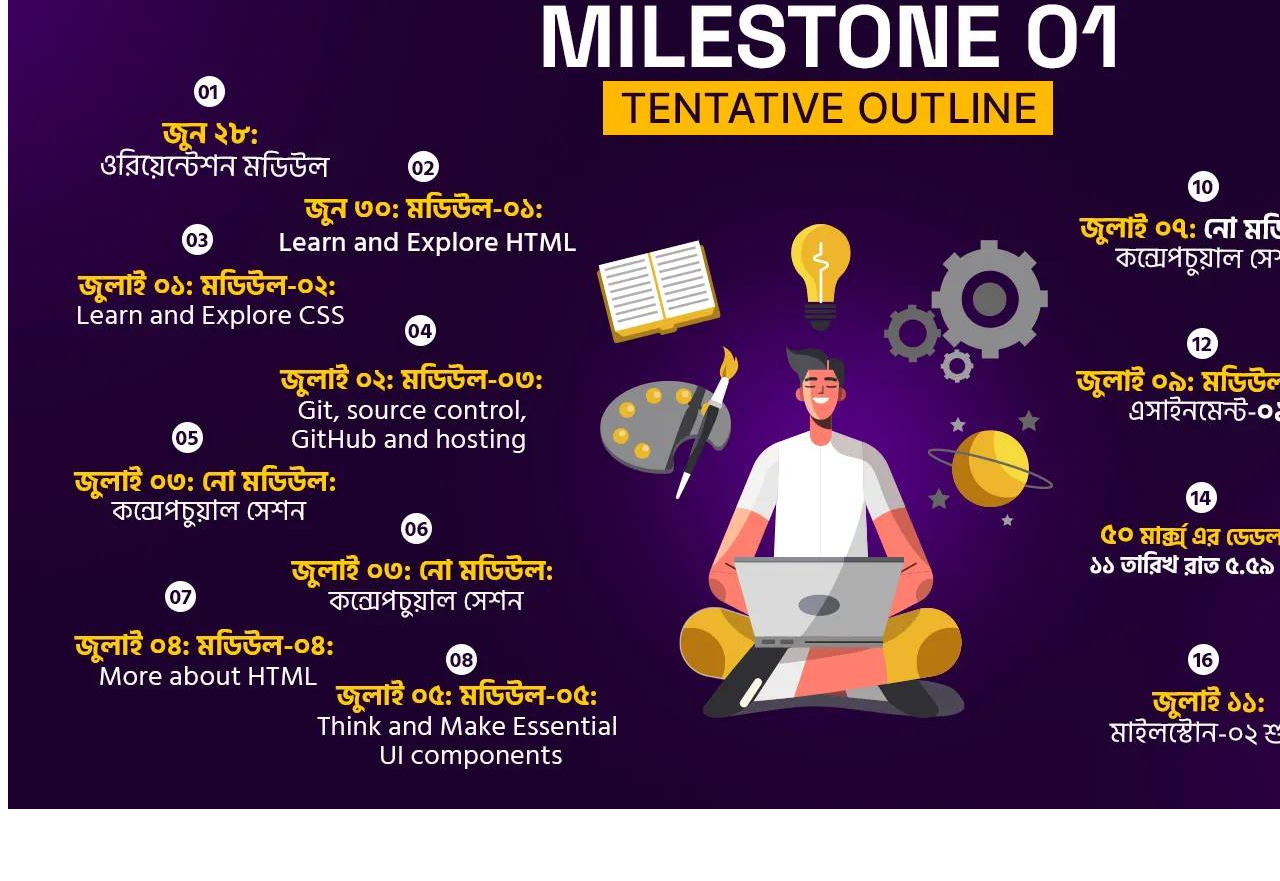
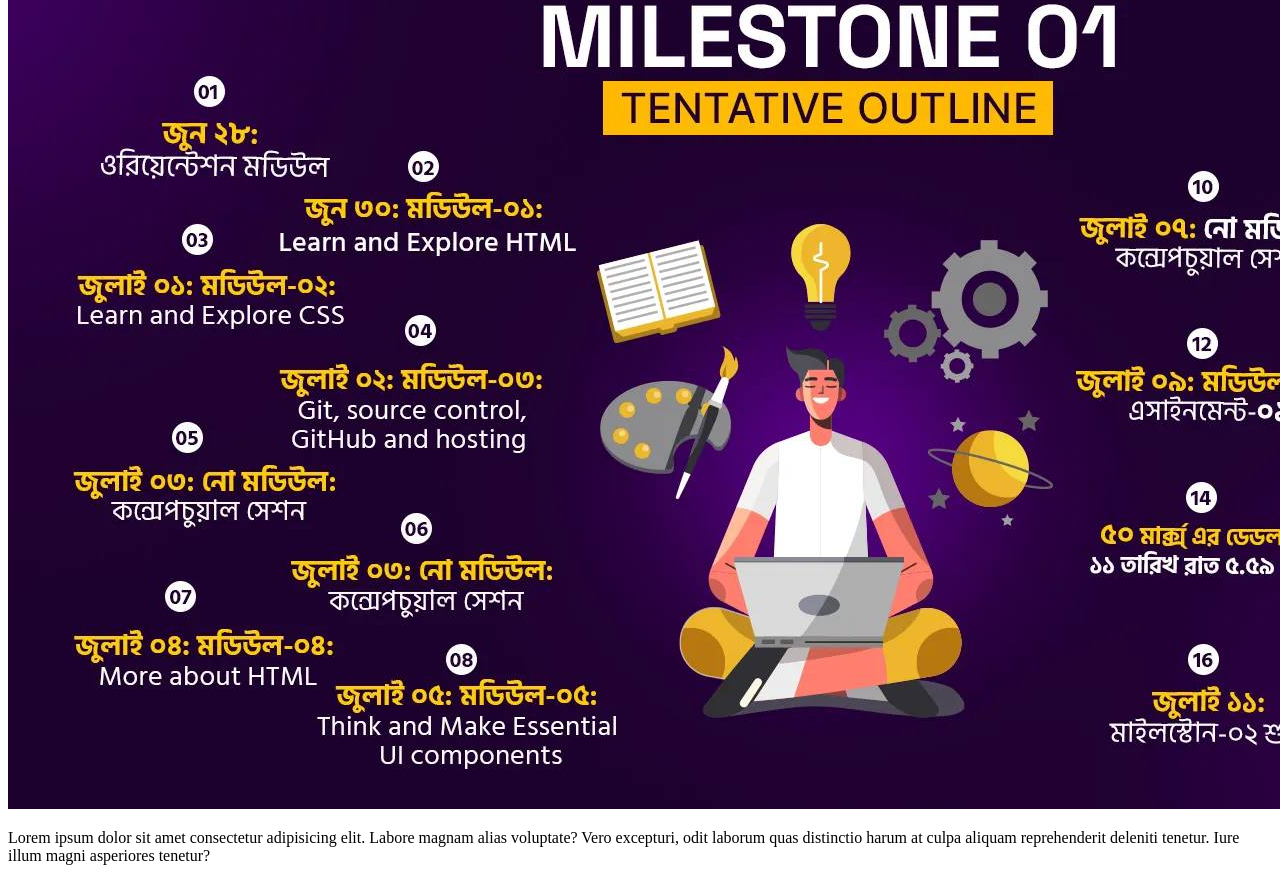
Before and after one commit to mufassir-mahmud/Ph-Batch-10-Module-3, a plain HTML site: page index.html in a window 1280 px wide. Shown: the part 368-1249 px from the top of the page. Before the commit the page ends 1189 px from the top, so only its background shows below. Drawn offline with Linux system fonts and the light colour scheme.

Commit message:
added second

```diff
--- a/index.html
+++ b/index.html
@@ -12,5 +12,6 @@
         <p>Lorem ipsum, dolor sit amet consectetur adipisicing elit. Impedit at ab doloribus debitis suscipit itaque quis deserunt, quia reiciendis quam aperiam molestias iure ad quibusdam quaerat fugit autem porro, amet perferendis maxime voluptatum tenetur architecto sunt. Ipsam doloremque sapiente architecto corrupti obcaecati a eius, deleniti tempora fugiat quae excepturi vitae consequuntur quam optio eveniet hic quia asperiores sed sit, aliquid non vel exercitationem? Voluptates ipsam sapiente hic maxime atque itaque esse accusantium, magni saepe fugiat veritatis iure impedit modi dignissimos, harum, praesentium eveniet in neque! Eius perspiciatis ipsum eaque accusantium suscipit. Impedit quam facere laboriosam blanditiis rerum! Odit, ducimus eum?</p>
     </div>
     <img src="img.jpg" alt="">
+    <p>Lorem ipsum dolor sit amet consectetur adipisicing elit. Labore magnam alias voluptate? Vero excepturi, odit laborum quas distinctio harum at culpa aliquam reprehenderit deleniti tenetur. Iure illum magni asperiores tenetur?</p>
 </body>
 </html>
```
